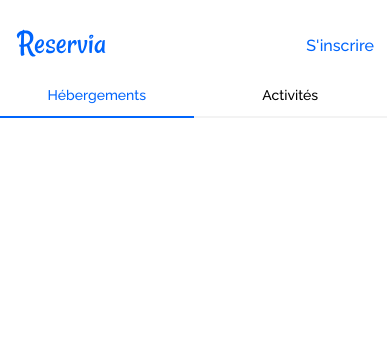
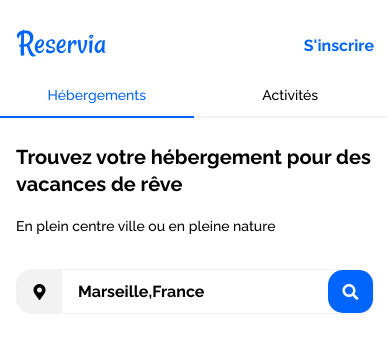
Before and after one commit to Daphaz/DamienBonnet_2_19092021, a plain HTML site: page index.html in a window 390 px wide. Drawn offline with Linux system fonts and the light colour scheme.

Commit message:
[:sparkles: FEAT]  section banner

```diff
--- a/index.html
+++ b/index.html
@@ -45,5 +45,23 @@
 			<button type="button" class="navbar__btn">S'inscrire</button>
 		</header>
 		<!-- end Header -->
+		<!-- Banner -->
+		<section class="banner container">
+			<h1 class="banner__title">
+				Trouvez votre hébergement pour des vacances de rêve
+			</h1>
+			<p class="banner__subtitle">En plein centre ville ou en pleine nature</p>
+			<form class="search">
+				<div class="search__icon">
+					<i class="fas fa-map-marker-alt"></i>
+				</div>
+				<input type="text" class="search__input" placeholder="Marseille,France" />
+				<button type="submit" class="search__btn">
+					<i class="fas fa-search search__btn-icon"></i>
+					<span>Rechercher</span>
+				</button>
+			</form>
+		</section>
+		<!-- end Banner -->
 	</body>
 </html>
--- a/styles.css
+++ b/styles.css
@@ -105,16 +105,83 @@ body {
 	border-top: 2px solid var(--clr-blue);
 }
 .navbar__btn {
-	font-weight: 500;
+	cursor: pointer;
+	font-weight: 700;
 	color: var(--clr-blue);
 	padding-right: 7.8rem;
 }
 
 /*
+* Banner.
+*/
+.banner {
+	height: 14.5rem;
+	padding-left: 5.1rem;
+	transition: all 0.3s ease;
+}
+.banner__title {
+	padding-bottom: 1.8rem;
+	font-weight: bold;
+	line-height: 1.33333;
+}
+.banner__subtitle {
+	padding-bottom: 2.4rem;
+	font-weight: 500;
+}
+/* Search */
+.search {
+	display: flex;
+	justify-content: space-between;
+	width: 100%;
+	max-width: 42rem;
+	height: 5.1rem;
+	border-radius: 15px;
+	border: 1px solid #f2f2f2;
+	overflow: hidden;
+}
+.search__icon {
+	display: flex;
+	justify-content: center;
+	align-items: center;
+	font-size: 1.9rem;
+	width: 5rem;
+	min-width: 4.5rem;
+	height: 100%;
+	background-color: #f2f2f2;
+}
+.search__input {
+	flex-grow: 1;
+	padding: 2.2rem 1.6rem;
+	outline: none;
+	border: none;
+	font-size: 1.6rem;
+	font-family: "Raleway", sans-serif;
+	font-weight: 600;
+	color: #000000;
+}
+.search__input::placeholder {
+	color: #000000;
+	font-weight: bold;
+}
+.search__btn {
+	cursor: pointer;
+	width: 13.4rem;
+	min-width: 4.5rem;
+	height: 100%;
+	background-color: var(--clr-blue);
+	color: #ffffff;
+	font-weight: 500;
+	transition: all 0.3s ease;
+}
+.search__btn-icon {
+	display: none;
+}
+
+/*
 * Breakpoints.
 */
-/* Tablet */
-@media screen and (max-width: 991px) {
+/* Large */
+@media screen and (max-width: 992px) {
 	.header {
 		height: 8rem;
 	}
@@ -127,8 +194,13 @@ body {
 	.navbar__btn {
 		padding-right: 5.4rem;
 	}
+
+	.banner {
+		padding: 0 5.4rem;
+		margin-top: 3rem;
+	}
 }
-/* Phone */
+/* Medium */
 @media screen and (max-width: 768px) {
 	.header {
 		flex-wrap: wrap;
@@ -169,4 +241,62 @@ body {
 	.navbar__btn {
 		padding-right: 1.6rem;
 	}
+
+	.banner {
+		height: 20rem;
+		padding: 0 1.6rem;
+		padding-top: 4.2rem;
+	}
+	.banner__title {
+		font-size: 2rem;
+		padding-bottom: 2.1rem;
+	}
+	.banner__subtitle {
+		padding-bottom: 3.5rem;
+	}
+	.search {
+		min-width: 100%;
+	}
+	.search__input {
+		padding: 2rem 1.6rem;
+	}
 }
+
+/* Small */
+@media screen and (max-width: 576px) {
+	.banner {
+		height: auto;
+	}
+	.banner__subtitle {
+		font-size: 1.4rem;
+	}
+
+	.search {
+		height: 4.5rem;
+	}
+	.search__btn {
+		width: 4.5rem;
+		min-width: 4.5rem;
+		height: 100%;
+		border-bottom-left-radius: 15px;
+		border-top-left-radius: 15px;
+	}
+	.search__btn span {
+		display: none;
+	}
+	.search__btn-icon {
+		display: block;
+	}
+	.search__icon {
+		font-size: 1.6rem;
+	}
+	.search__input {
+		width: inherit;
+	}
+}
+/* Extra Small */
+@media screen and (max-width: 320px) {
+	.search__input {
+		font-size: 1.2rem;
+	}
+}
```
